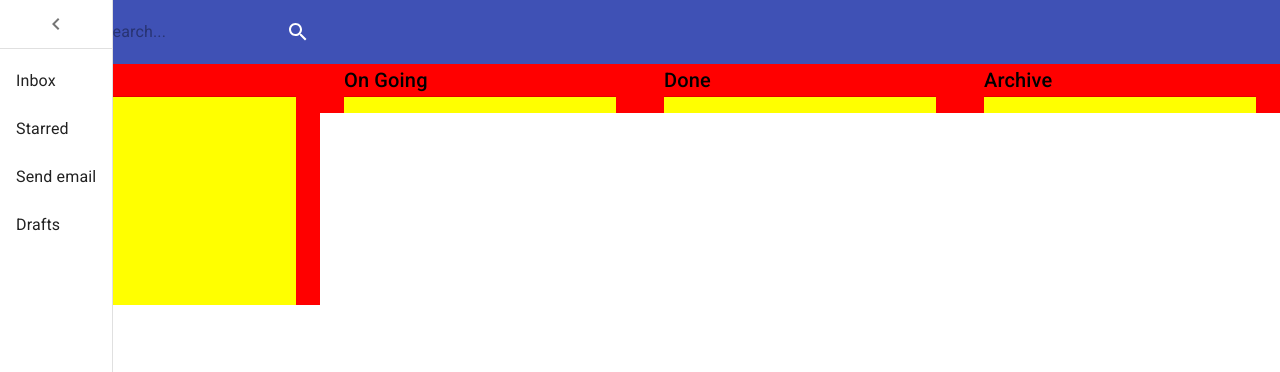
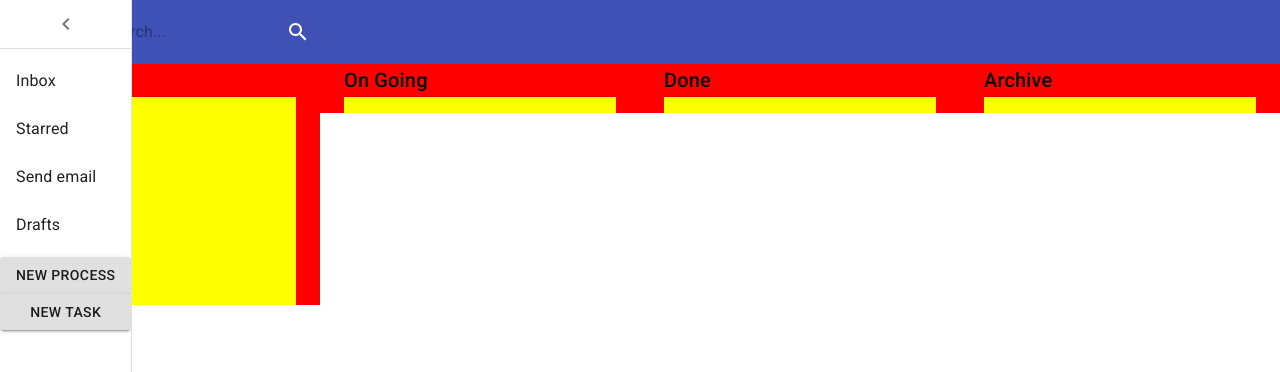
Before and after one commit to jeremeylee/Flow, a React (Create React App) app in the folder client/: page / in a window 1280 px wide. Both pictures are taken after a click on the button "open drawer". Shown: the top 372 px of the page. Built offline with nearby package versions, Linux system fonts and the light colour scheme.

Commit message:
Implemented new process and new task buttons

```diff
--- a/client/src/components/Sidebar.js
+++ b/client/src/components/Sidebar.js
@@ -6,8 +6,15 @@ import ListItem from '@material-ui/core/ListItem';
 import ListItemText from '@material-ui/core/ListItemText';
 import IconButton from '@material-ui/core/IconButton';
 import ChevronLeftIcon from '@material-ui/icons/ChevronLeft';
+import Button from '@material-ui/core/Button';
+import NewTaskDialog from './NewTaskDialog';
 
 const Sidebar = (props) => {
+
+  const handleNewTask = () => (
+    <NewTaskDialog />
+  );
+
   return (
     <Drawer
     variant="persistent"
@@ -27,6 +34,8 @@ const Sidebar = (props) => {
         </ListItem>
       ))}
     </List>
+    <Button variant="contained" color="default">New Process</Button>
+    <Button variant="contained" color="default" onClick={handleNewTask}>New Task</Button>
     </Drawer>
   )
 }
```
